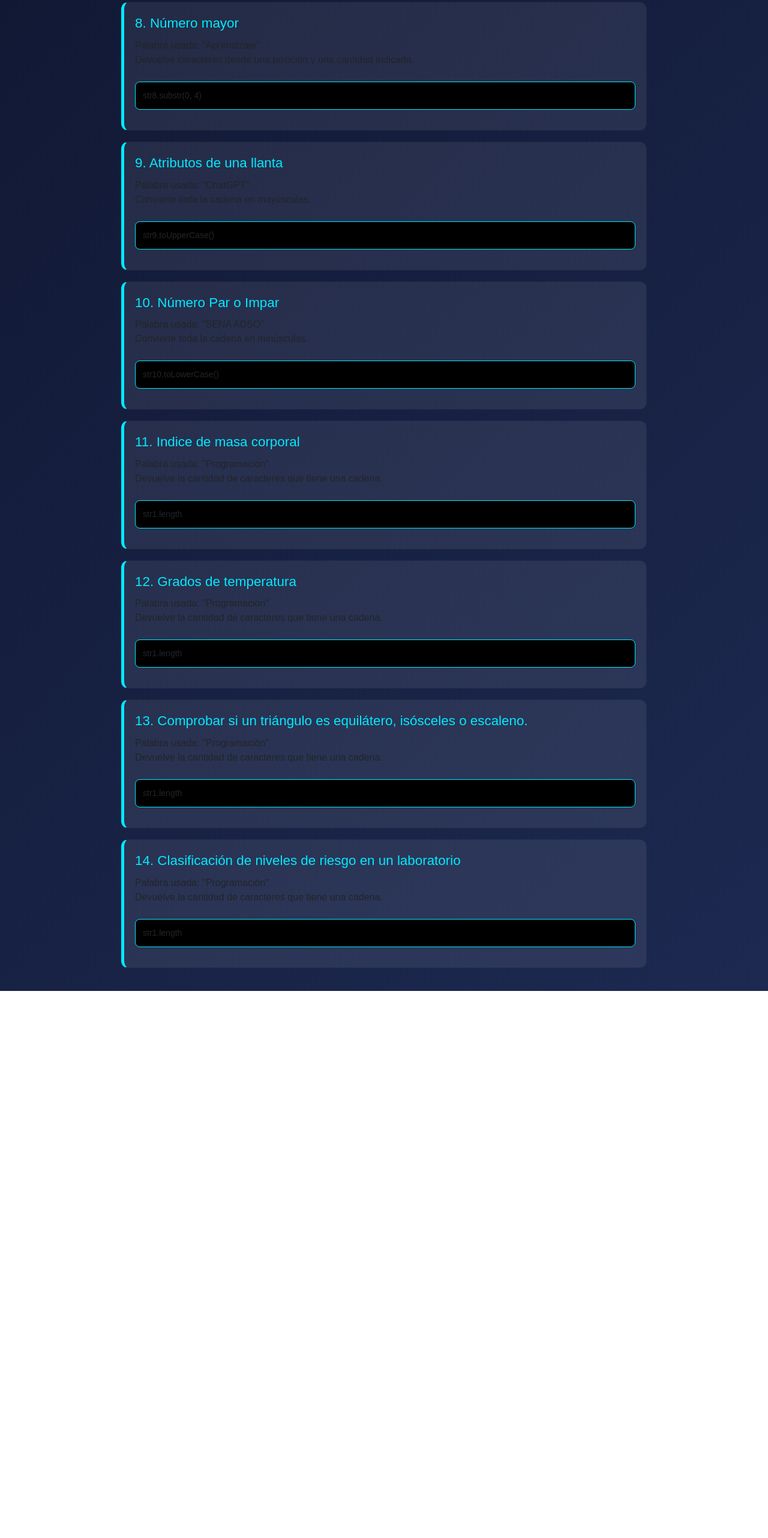
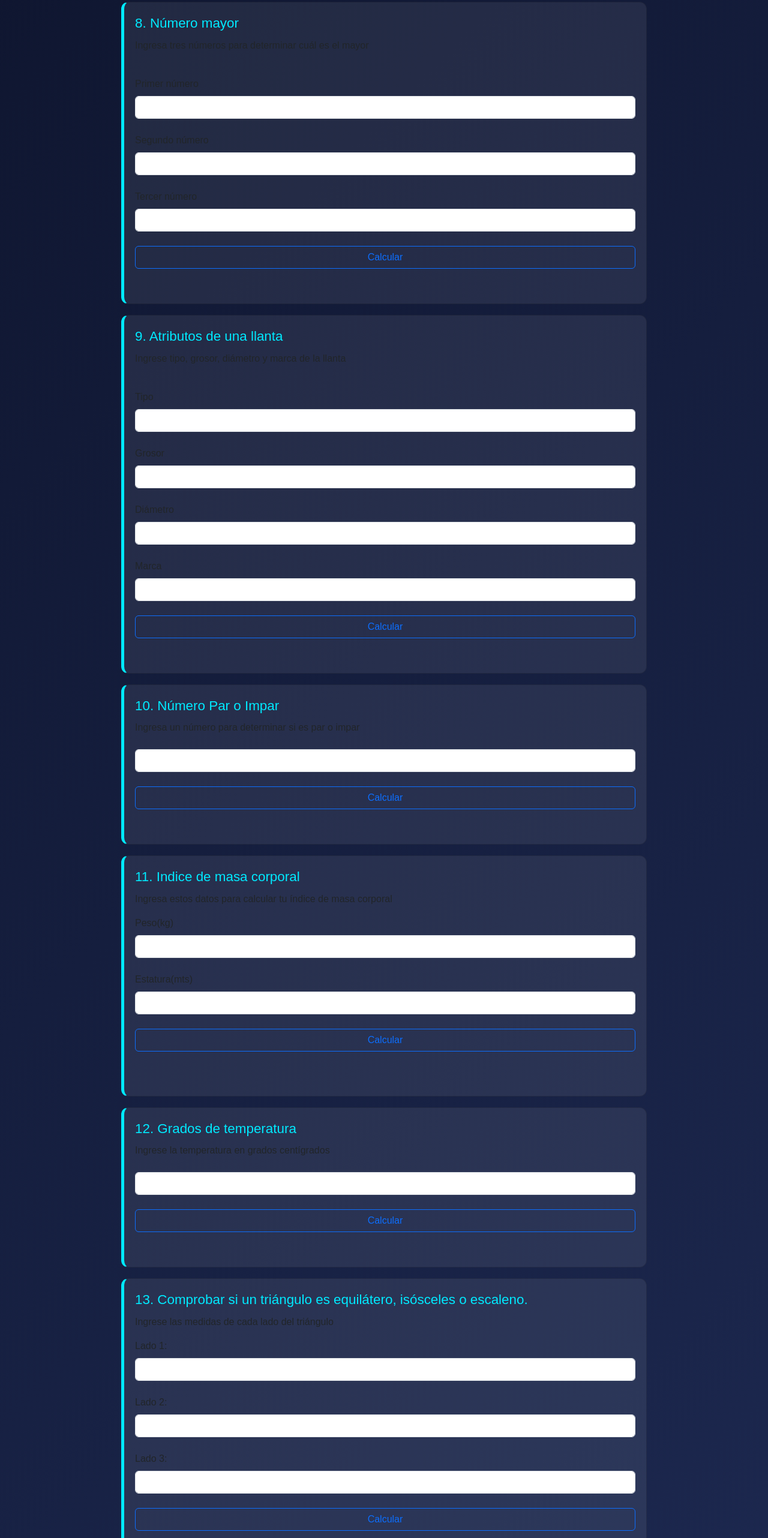
Before and after one commit to LeidyCollazos04/Actividad-casos-de-estudio, a plain HTML site: page assets/index.html in a window 1280 px wide. Shown: the part 1670-4234 px from the top of the page at 60% size. Before the commit the page ends 3322 px from the top, so only its background shows below. Drawn offline with Linux system fonts and the light colour scheme.

Commit message:
realizo cambios es los ejercicios 8 a 14

```diff
--- a/assets/index.html
+++ b/assets/index.html
@@ -70,58 +70,111 @@
 
             <div class="card">
                 <div class="titulo">8. Número mayor</div>
-                <div class="palabra">Palabra usada: "Aprendizaje"</div>
-                <p>Devuelve caracteres desde una posición y una cantidad indicada.</p>
-                <div class="codigo">str8.substr(0, 4)</div>
-                <p id="res8"></p>
+                <p>Ingresa tres números para determinar cuál es el mayor</p><br>
+
+                <label for="primerNumero" class="form-label">Primer número</label>
+                <input type="number" class="form-control" id="primerNumero" name="primerNumero"><br>
+
+                <label for="segundoNumero" class="form-label">Segundo número</label>
+                <input type="number" class="form-control" id="segundoNumero" name="segundoNumero"><br>
+
+                <label for="tercerNumero" class="form-label">Tercer número</label>
+                <input type="number" class="form-control" id="tercerNumero" name="tercerNumero"><br>
+
+                <button type="button" class="btn btn-outline-primary" onclick="numeroMayor()">Calcular</button><br>
+
+                <p id="mayor"></p>
             </div>
 
             <div class="card">
                 <div class="titulo">9. Atributos de una llanta</div>
-                <div class="palabra">Palabra usada: "ChatGPT"</div>
-                <p>Convierte toda la cadena en mayúsculas.</p>
-                <div class="codigo">str9.toUpperCase()</div>
-                <p id="res9"></p>
+                <p>Ingrese tipo, grosor, diámetro y marca de la llanta</p><br>
+
+                <label for="tipo" class="form-label">Tipo</label>
+                <input type="text" class="form-control" id="tipo" name="tipo"><br>
+
+                <label for="grosor" class="form-label">Grosor</label>
+                <input type="number" class="form-control" id="grosor" name="grosor"><br>
+
+                <label for="diametro" class="form-label">Diámetro</label>
+                <input type="number" class="form-control" id="diametro" name="diametro"><br>
+
+                <label for="marca" class="form-label">Marca</label>
+                <input type="text" class="form-control" id="marca" name="marca"><br>
+
+                <button type="button" class="btn btn-outline-primary" onclick="llantas()">Calcular</button><br>
+
+                <p id="resultado-llanta"></p>
             </div>
 
             <div class="card">
                 <div class="titulo">10. Número Par o Impar</div>
-                <div class="palabra">Palabra usada: "SENA ADSO"</div>
-                <p>Convierte toda la cadena en minúsculas.</p>
-                <div class="codigo">str10.toLowerCase()</div>
-                <p id="res10"></p>
+                <p>Ingresa un número para determinar si es par o impar</p>
+
+                <label for="numero" class="form-label"></label>
+                <input type="number" class="form-control" id="numero" name="numero"><br>
+
+                <button type="button" class="btn btn-outline-primary" onclick="parImpar()">Calcular</button> <br>
+
+                <p id="par-impar"></p>
             </div>
 
             <div class="card">
                 <div class="titulo">11. Indice de masa corporal</div>
-                <div class="palabra">Palabra usada: "Programación"</div>
-                <p>Devuelve la cantidad de caracteres que tiene una cadena.</p>
-                <div class="codigo">str1.length</div>
-                <p id="res1"></p>
+                <p>Ingresa estos datos para calcular tu índice de masa corporal</p>
+
+                <label for="peso" class="form-label">Peso(kg)</label>
+                <input type="number" class="form-control" id="peso" name="peso"><br>
+
+                <label for="altura" class="form-label">Estatura(mts)</label>
+                <input type="number" class="form-control" id="altura" name="altura"><br>
+
+                <button type="button" class="btn btn-outline-primary" onclick="masaCorporal()">Calcular</button><br>
+
+                <p id="imc"></p>
+                <p id="diagnostico"></p>
             </div>
 
             <div class="card">
                 <div class="titulo">12. Grados de temperatura</div>
-                <div class="palabra">Palabra usada: "Programación"</div>
-                <p>Devuelve la cantidad de caracteres que tiene una cadena.</p>
-                <div class="codigo">str1.length</div>
-                <p id="res1"></p>
+                <p>Ingrese la temperatura en grados centígrados</p>
+
+                <label for="temperatura" class="form-label"></label>
+                <input type="number" class="form-control" id="temperatura" name="temperatura"><br>
+
+                <button type="button" class="btn btn-outline-primary" onclick="estadoClima()">Calcular</button><br>
+
+                <p id="estado"></p>
             </div>
 
             <div class="card">
                 <div class="titulo">13. Comprobar si un triángulo es equilátero, isósceles o escaleno.</div>
-                <div class="palabra">Palabra usada: "Programación"</div>
-                <p>Devuelve la cantidad de caracteres que tiene una cadena.</p>
-                <div class="codigo">str1.length</div>
-                <p id="res1"></p>
+                <p>Ingrese las medidas de cada lado del triángulo</p>
+
+                <label for="lado1" class="form-label">Lado 1: </label>
+                <input type="number" class="form-control" id="lado1" name="lado1"><br>
+
+                <label for="lado2" class="form-label">Lado 2: </label>
+                <input type="number" class="form-control" id="lado2" name="lado2"><br>
+
+                <label for="lado3" class="form-label">Lado 3: </label>
+                <input type="number" class="form-control" id="lado3" name="lado3"><br>
+
+                <button type="button" class="btn btn-outline-primary" onclick="tipoTriangulo()">Calcular</button><br>
+
+                <p id="tipo-Triangulo"></p>
             </div>
 
             <div class="card">
                 <div class="titulo">14. Clasificación de niveles de riesgo en un laboratorio</div>
-                <div class="palabra">Palabra usada: "Programación"</div>
-                <p>Devuelve la cantidad de caracteres que tiene una cadena.</p>
-                <div class="codigo">str1.length</div>
-                <p id="res1"></p>
+                <p>Ingresa un número (de 1 a 5) para verificar el tipo de riesgo biológico:</p>
+
+                <label for="nivel" class="form-label">Nivel: </label>
+                <input type="number" class="form-control" id="nivel" name="nivel"><br>
+
+                <button type="button" class="btn btn-outline-primary" onclick="riesgoBiologico()">Calcular</button><br>
+
+                <p id="tipo-riesgo"></p>
             </div>
         </div>
     </main>
--- a/assets/js/ejercicio10.js
+++ b/assets/js/ejercicio10.js
@@ -0,0 +1,17 @@
+/**
+ * Determinar si un número es par o inmpar
+ */
+function parImpar(){
+    let numero = document.getElementById("numero").value;
+    if (numero != parseInt(numero) || numero < 0){
+        document.getElementById("par-impar").innerHTML = "Ingrese un número válido";
+        return;
+    }
+
+    let division = numero % 2;
+    if (division === 0){
+        document.getElementById("par-impar").innerHTML = "El número " + numero + " es par";
+    } else {
+        document.getElementById("par-impar").innerHTML = "El número " + numero + " es impar";
+    }
+}
--- a/assets/js/ejercicio11.js
+++ b/assets/js/ejercicio11.js
@@ -0,0 +1,30 @@
+/**
+ * Calcular la masa corporal de un deportista
+ */
+function masaCorporal(){
+    let altura = document.getElementById("altura").value;
+    let peso = document.getElementById("peso").value;
+    let masaC = peso / (altura * altura);
+
+    let masaRedondeada = Math.round(masaC * 100) / 100;
+
+    document.getElementById("imc").innerHTML = "Indice de masa corporal: " + masaRedondeada;
+
+    if (masaC < 16){
+        document.getElementById("diagnostico").innerHTML = "Diagnostico: Criterio de ingreso en hospital";
+    }else if (masaC < 16 ) {
+        document.getElementById("diagnostico").innerHTML = "Diagnostico: Infrapeso";
+    }else if (masaC < 18){
+        document.getElementById("diagnostico").innerHTML = "Diagnostico: Bajo peso";
+    }else if (masaC < 25){
+        document.getElementById("diagnostico").innerHTML = "Diagnostico: Peso normal";
+    }else if (masaC < 30){
+        document.getElementById("diagnostico").innerHTML = "Diagnostico: Sobrepeso (Obesidad de grado I)"
+    }else if (masaC < 35){
+        document.getElementById("diagnostico").innerHTML = "Diagnostico: Sobrepeso crónico (Obesidad de grado II )"
+    }else if (masaC < 40){
+        document.getElementById("diagnostico").innerHTML = "Diagnostico: Sobrepeso crónico (Obesidad de grado III)"
+    }else {
+        document.getElementById("diagnostico").innerHTML = "Diagnostico: Obesidad mórbida (Obesidad de grado IV)"
+    }
+}
--- a/assets/js/ejercicio12.js
+++ b/assets/js/ejercicio12.js
@@ -0,0 +1,20 @@
+/**
+ * Determinar el estado del clima según la temperatura
+ */
+function estadoClima(){
+    let temperatura = document.getElementById("temperatura").value;
+
+    if (temperatura < 0){
+        document.getElementById("estado").innerHTML = "Diagnóstico: Clima helado"
+    }else if (temperatura < 10){
+        document.getElementById("estado").innerHTML = "Diagnóstico: Clima muy frío"
+    }else if (temperatura < 20){
+        document.getElementById("estado").innerHTML = "Diagnóstico: Clima frío"
+    }else if (temperatura < 30){
+        document.getElementById("estado").innerHTML = "Diagnóstico: Normal"
+    }else if (temperatura < 40){
+        document.getElementById("estado").innerHTML = "Diagnóstico: Hace calor"
+    }else {
+        document.getElementById("estado").innerHTML = "Diagnóstico: Hace mucho calor"
+    }
+}
--- a/assets/js/ejercicio13.js
+++ b/assets/js/ejercicio13.js
@@ -0,0 +1,21 @@
+/**
+ * Determinar si un triángulo es equilátero, isósceles o escaleno
+ */
+function tipoTriangulo(){
+    let lado1 = document.getElementById("lado1").value;
+    let lado2 = document.getElementById("lado2").value;
+    let lado3 = document.getElementById("lado3").value;
+
+    if (lado1 <= 0 || lado2 <= 0 || lado3 <= 0){
+        document.getElementById("tipo-Triangulo").innerHTML = "¡Valor no valido!"
+        return;
+    }
+
+    if (lado1 === lado2 && lado2 === lado3){
+        document.getElementById("tipo-Triangulo").innerHTML = "Es un triángulo equilátero";
+    }else if (lado1 === lado2 || lado1 === lado3 || lado2 === lado3){
+        document.getElementById("tipo-Triangulo").innerHTML = "Es un triángulo isósceles";
+    }else{
+        document.getElementById("tipo-Triangulo").innerHTML = "Es un triángulo escaleno";
+    }
+}
--- /dev/null
+++ b/assets/js/ejercicio8.js
@@ -0,0 +1,12 @@
+/**
+ * Número mayor
+ */
+function numeroMayor(){
+    let primerNumero = document.getElementById("primerNumero").value;
+    let segundoNumero = document.getElementById("segundoNumero").value;
+    let tercerNumero = document.getElementById("tercerNumero").value;
+
+    let numeroMayor = Math.max(primerNumero,segundoNumero,tercerNumero);
+
+    document.getElementById("mayor").innerHTML = "El número mayor es: " + numeroMayor;
+}
--- a/assets/js/ejercicio9.js
+++ b/assets/js/ejercicio9.js
@@ -0,0 +1,21 @@
+/**
+ * Atributos de la llanta de un vehículo
+ */
+function llantas(){
+    let diametro = document.getElementById("diametro").value;
+        if (diametro > 1.4){
+            console.log("La rueda es para un vehículo grande");
+        } else if (diametro <= 1.4 && diametro > 0.8){
+            window.alert("La rueda es para un vehículo mediano");
+        } else {
+            document.getElementById("dato-llanta").innerHTML = "La rueda es para un vehículo pequeño";
+        }
+
+    let grosor = document.getElementById("grosor").value;
+        if ((diametro > 1.4 && grosor < 0.4) || (diametro <= 1.4 && diametro > 0.8 && grosor < 0.25)){
+            document.getElementById("dato-llanta").innerHTML = "El grosor para esta rueda es inferior al recomendado";
+        }
+        else{
+            document.getElementById("dato-llanta").innerHTML = "El grosor de la llanta es el adecuado";
+        }
+    }
```
Also changed, not shown: assets/js/ejercicio14.js (+27 -0 lines).
